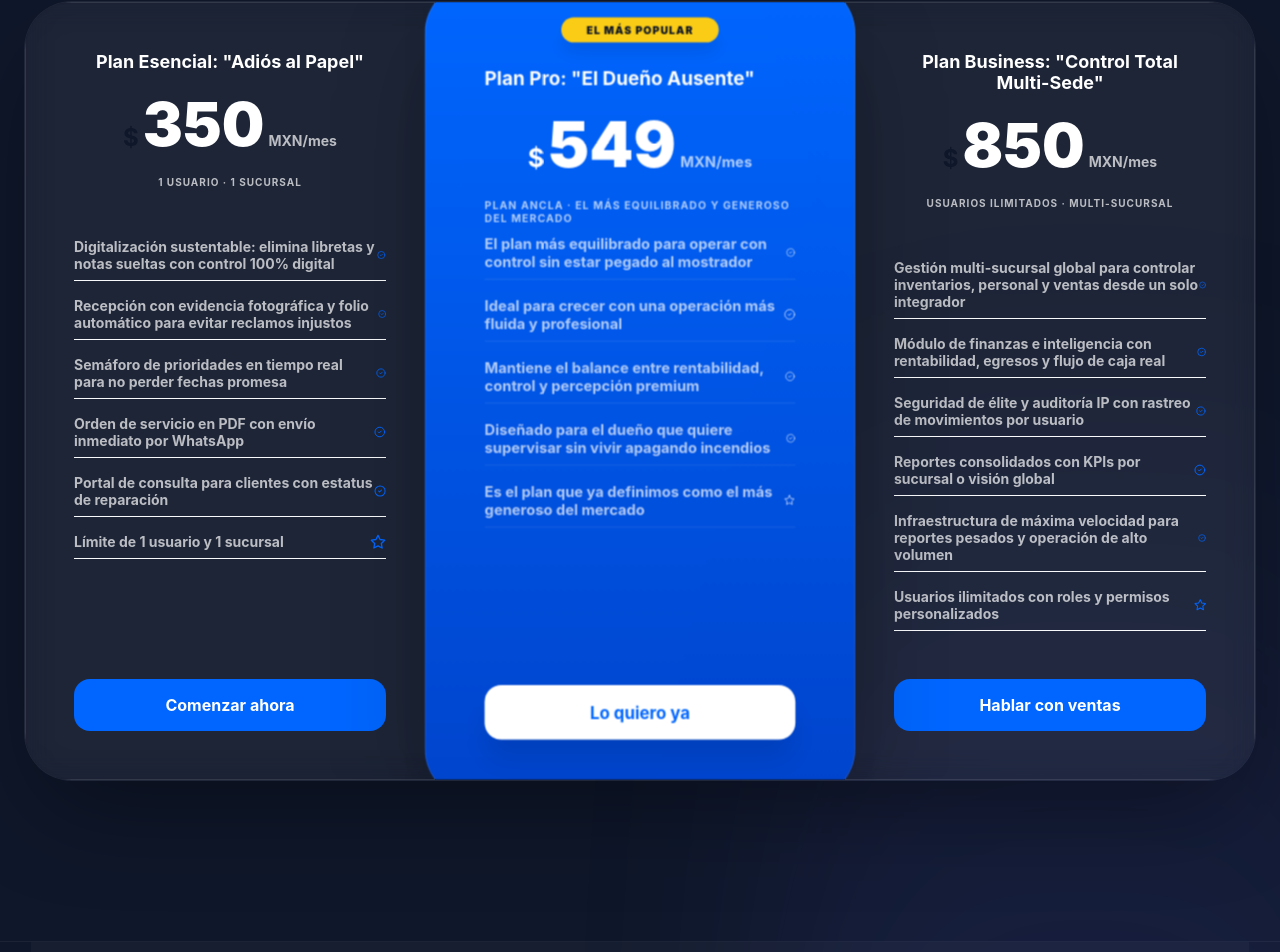
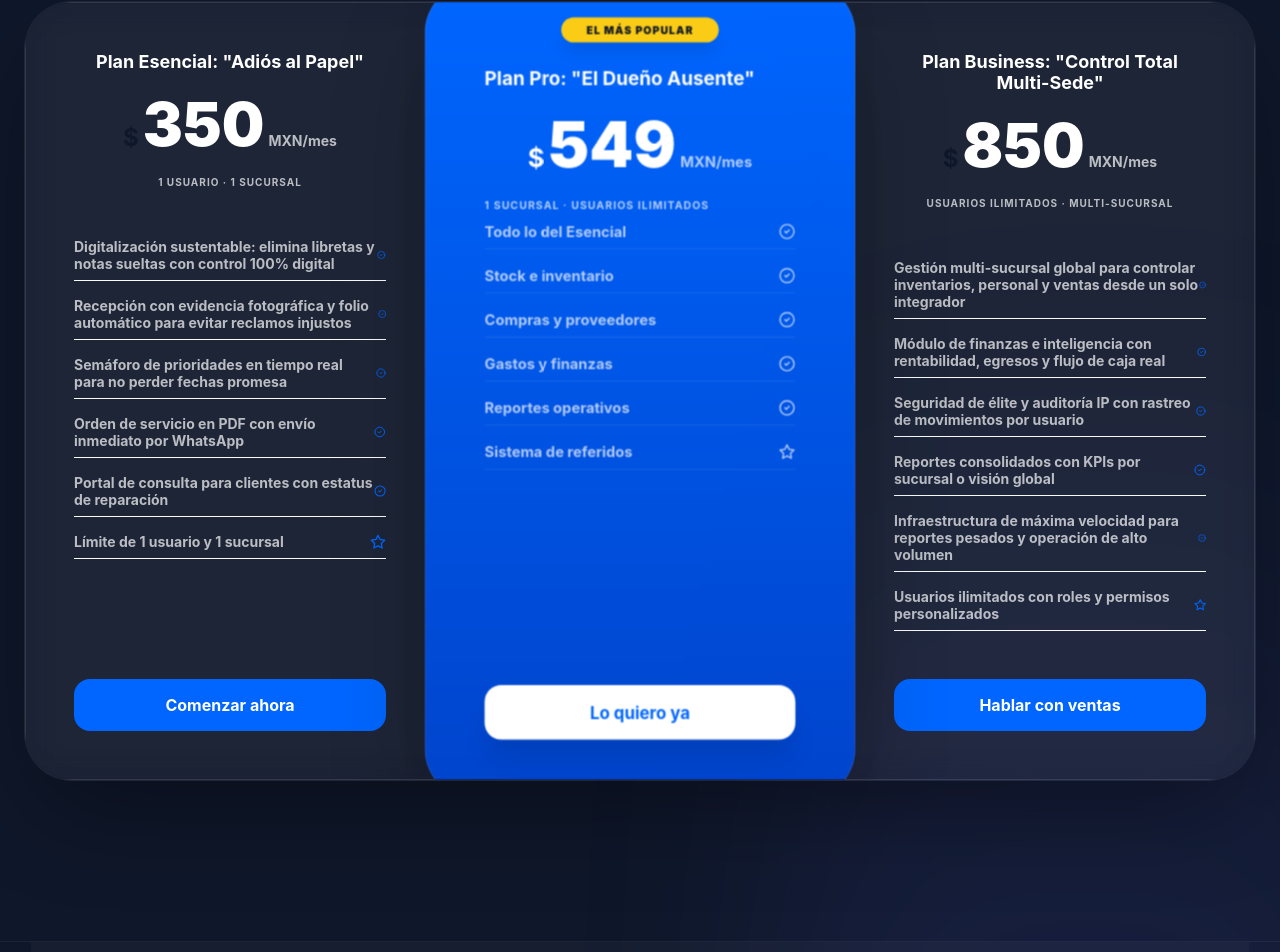
Before and after one commit to serviciosdigitalesmx/Servicios-Digitales-MX, a Next.js app in the folder apps/frontend-web/: page / in a window 1280 px wide. Shown: the part 3672-4624 px from the top of the page. Built offline with nearby package versions, Linux system fonts and the light colour scheme; grey boxes are pictures that could not be loaded.

Commit message:
Corrige inclusiones del plan Pro en landing

```diff
--- a/apps/frontend-web/src/components/ui/MarketingLanding.tsx
+++ b/apps/frontend-web/src/components/ui/MarketingLanding.tsx
@@ -48,16 +48,17 @@ const PLANS = [
     name: 'Plan Pro: "El Dueño Ausente"',
     code: "profesional-650",
     price: "549",
-    meta: "Plan ancla · El más equilibrado y generoso del mercado",
+    meta: "1 Sucursal · Usuarios ilimitados",
     button: "Lo quiero ya",
     tone: "featured",
     badge: "El más popular",
     features: [
-      "El plan más equilibrado para operar con control sin estar pegado al mostrador",
-      "Ideal para crecer con una operación más fluida y profesional",
-      "Mantiene el balance entre rentabilidad, control y percepción premium",
-      "Diseñado para el dueño que quiere supervisar sin vivir apagando incendios",
-      "Es el plan que ya definimos como el más generoso del mercado"
+      "Todo lo del Esencial",
+      "Stock e inventario",
+      "Compras y proveedores",
+      "Gastos y finanzas",
+      "Reportes operativos",
+      "Sistema de referidos"
     ]
   },
   {
```
